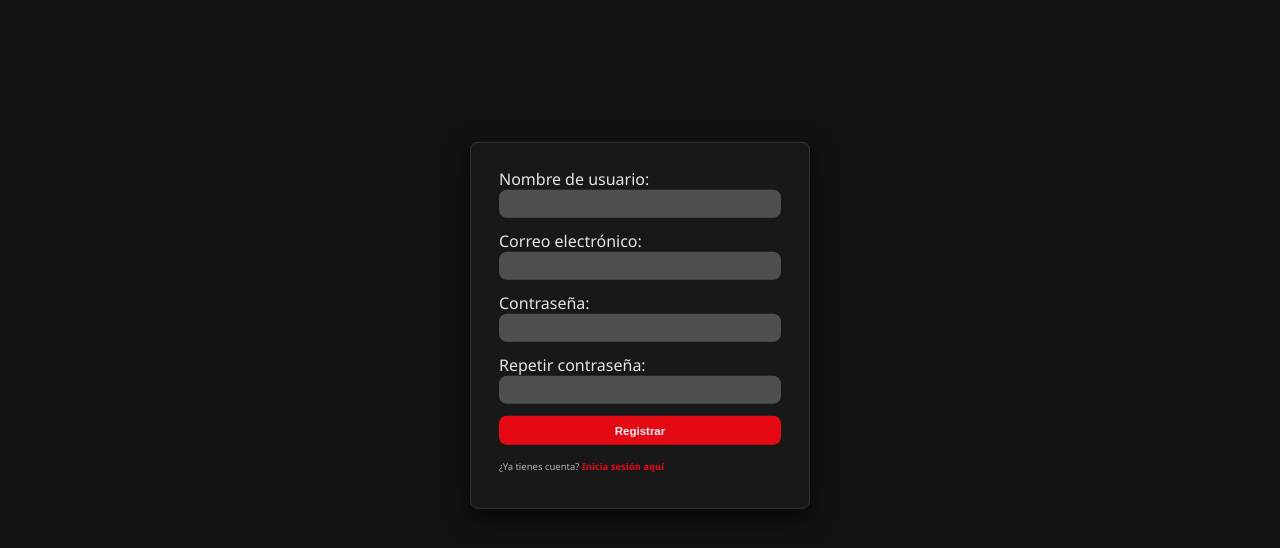
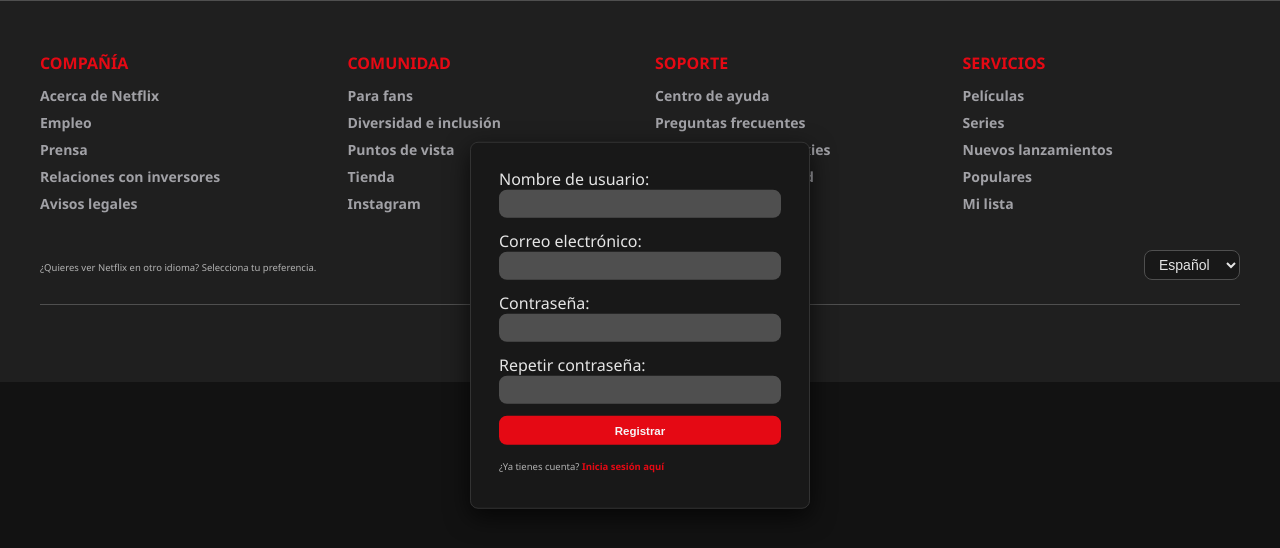
Before and after one commit to sergioramirezmoron/copiaNetflix, a PHP site: page /register.php in a window 1280 px wide. Shown: the part 75-623 px from the top of the page. Run offline with PHP 8.4, Linux system fonts and the light colour scheme; data that the repository does not hold is empty; a stand-in replaces the project's code that opens the database connection.

Commit message:
Añadir footer

```diff
--- a/index.php
+++ b/index.php
@@ -29,4 +29,5 @@ $result = $conn->query($sql);
 
 <?php
 $conn->close();
+include 'php/Footer.php';
 ?>
--- a/login.php
+++ b/login.php
@@ -60,3 +60,7 @@ include 'php/Header.php';
 
 </body>
 </html>
+
+<?php
+include 'php/Footer.php';
+?>
--- a/pelicula.php
+++ b/pelicula.php
@@ -53,3 +53,7 @@ $pelicula = $result->fetch_assoc();
 $stmt->close();
 $conn->close();
 ?>
+
+<?php
+include 'php/Footer.php';
+?>
--- a/perfil.php
+++ b/perfil.php
@@ -96,3 +96,7 @@ include 'php/Header.php';
 </html>
 
 <?php $conn->close(); ?>
+
+<?php
+include 'php/Footer.php';
+?>
--- /dev/null
+++ b/php/Footer.php
@@ -0,0 +1,64 @@
+<footer class="footer">
+  <div class="footer-container">
+    <div class="footer-secciones">
+      <div class="footer-columna">
+        <h4>Compañía</h4>
+        <ul>
+          <li><a href="#">Acerca de Netflix</a></li>
+          <li><a href="#">Empleo</a></li>
+          <li><a href="#">Prensa</a></li>
+          <li><a href="#">Relaciones con inversores</a></li>
+          <li><a href="#">Avisos legales</a></li>
+        </ul>
+      </div>
+
+      <div class="footer-columna">
+        <h4>Comunidad</h4>
+        <ul>
+          <li><a href="#">Para fans</a></li>
+          <li><a href="#">Diversidad e inclusión</a></li>
+          <li><a href="#">Puntos de vista</a></li>
+          <li><a href="#">Tienda</a></li>
+          <li><a href="#">Instagram</a></li>
+        </ul>
+      </div>
+
+      <div class="footer-columna">
+        <h4>Soporte</h4>
+        <ul>
+          <li><a href="#">Centro de ayuda</a></li>
+          <li><a href="#">Preguntas frecuentes</a></li>
+          <li><a href="#">Configuración de cookies</a></li>
+          <li><a href="#">Privacidad y seguridad</a></li>
+          <li><a href="#">Contacto</a></li>
+        </ul>
+      </div>
+
+      <div class="footer-columna">
+        <h4>Servicios</h4>
+        <ul>
+          <li><a href="#">Películas</a></li>
+          <li><a href="#">Series</a></li>
+          <li><a href="#">Nuevos lanzamientos</a></li>
+          <li><a href="#">Populares</a></li>
+          <li><a href="#">Mi lista</a></li>
+        </ul>
+      </div>
+    </div>
+
+    <div class="footer-info-adicional">
+      <p>¿Quieres ver Netflix en otro idioma? Selecciona tu preferencia.</p>
+      <select name="idioma" id="idioma" class="footer-select">
+        <option value="es" selected>Español</option>
+        <option value="en">English</option>
+        <option value="fr">Français</option>
+        <option value="de">Deutsch</option>
+        <option value="it">Italiano</option>
+      </select>
+    </div>
+
+    <div class="footer-legal">
+      <p>© 2025 Netflix, Inc. Todos los derechos reservados.</p>
+    </div>
+  </div>
+</footer>
--- a/php/Header.php
+++ b/php/Header.php
@@ -22,6 +22,7 @@ $titulo_actual = $titulos[$current_page] ?? 'Mi Aplicación'; // título por def
   <link rel="stylesheet" href="styles/variables.css" />
   <link rel="stylesheet" href="styles/index.css" />
   <link rel="stylesheet" href="styles/pelicula.css" />
+  <link rel="stylesheet" href="styles/footer.css" />
   <?php if($current_page === 'register.php'): ?>
     <link rel="stylesheet" href="styles/register.css" />
   <?php endif; ?>
--- a/register.php
+++ b/register.php
@@ -72,3 +72,7 @@ if ($_SERVER['REQUEST_METHOD'] === 'POST') {
 
 </body>
 </html>
+
+<?php
+include 'php/Footer.php';
+?>
--- /dev/null
+++ b/styles/footer.css
@@ -0,0 +1,105 @@
+.footer {
+  background-color: var(--fondo-header);
+  color: var(--gris-claro);
+  padding: 3rem 2rem;
+  font-size: 1.4rem;
+  font-family: var(--font-family-base);
+  border-top: 1px solid var(--gris-medio);
+}
+
+.footer-container {
+  max-width: 1200px;
+  margin: 0 auto;
+}
+
+.footer-secciones {
+  display: flex;
+  flex-wrap: wrap;
+  gap: 3rem;
+  justify-content: space-between;
+  margin-bottom: 2.5rem;
+}
+
+.footer-columna {
+  flex: 1 1 180px;
+  min-width: 150px;
+}
+
+.footer-columna h4 {
+  font-size: 1.6rem;
+  color: var(--rojo-vibrante);
+  margin-bottom: 1.2rem;
+  text-transform: uppercase;
+}
+
+.footer-columna ul {
+  list-style: none;
+  padding: 0;
+  margin: 0;
+}
+
+.footer-columna ul li {
+  margin-bottom: 0.8rem;
+}
+
+.footer-columna ul li a {
+  color: var(--gris-claro);
+  text-decoration: none;
+  transition: color 0.3s ease;
+}
+
+.footer-columna ul li a:hover {
+  color: var(--rojo-vibrante);
+  text-decoration: underline;
+}
+
+.footer-info-adicional {
+  margin-bottom: 2rem;
+  display: flex;
+  align-items: center;
+  gap: 1rem;
+  flex-wrap: wrap;
+}
+
+.footer-info-adicional p {
+  flex: 1 1 300px;
+  color: var(--texto-secundario);
+}
+
+.footer-select {
+  background-color: var(--fondo-card);
+  color: var(--texto-principal);
+  border: 1px solid var(--gris-medio);
+  border-radius: var(--border-radius);
+  padding: 0.5rem 1rem;
+  font-size: 1.4rem;
+  cursor: pointer;
+  transition: border-color 0.3s ease;
+}
+
+.footer-select:hover,
+.footer-select:focus {
+  border-color: var(--rojo-vibrante);
+  outline: none;
+}
+
+.footer-legal {
+  border-top: 1px solid var(--gris-medio);
+  padding-top: 1rem;
+  font-size: 1.2rem;
+  color: var(--gris-medio);
+  text-align: center;
+}
+
+/* Responsive */
+@media (max-width: 768px) {
+  .footer-secciones {
+    flex-direction: column;
+    gap: 2rem;
+  }
+
+  .footer-info-adicional {
+    flex-direction: column;
+    align-items: flex-start;
+  }
+}
```
